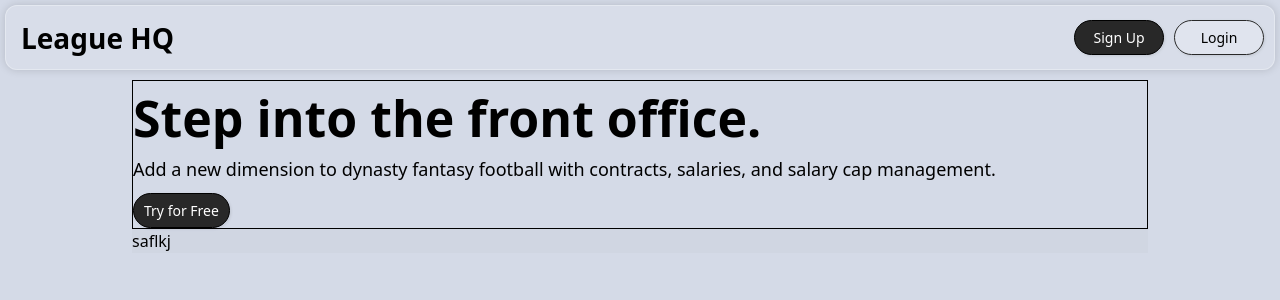
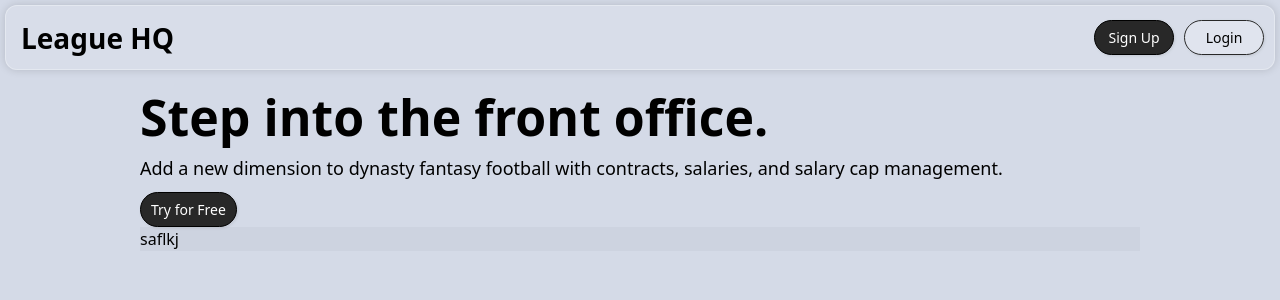
Before and after one commit to vinnymaisano/leaguehq, a React (Vite) app in the folder frontend/: page / in a window 1280 px wide. Shown: the top 300 px of the page. Built offline with nearby package versions, Linux system fonts and the light colour scheme; no server answers; a web font is replaced by a local one.

Commit message:
fix create contract

```diff
--- a/frontend/src/components/EditContractButton.jsx
+++ b/frontend/src/components/EditContractButton.jsx
@@ -27,7 +27,15 @@ export default function EditContractButton({contracts, name, player_id}) {
 
     async function create_contract(new_contract) {
         const timestamp = new Date()
+        console.log("create function")
         try {
+            console.log("body:", {
+                    new_contract,
+                    txn_time: timestamp,
+                    import_time: timestamp,
+                    createdAt: timestamp,
+                    updatedAt: timestamp
+                })
             const res = await axios.post(
                 "/api/contracts/create",
                 {
--- a/frontend/src/css/Card.css
+++ b/frontend/src/css/Card.css
@@ -26,7 +26,7 @@
   padding: 10px;
   color: rgb(60, 60, 60);
   animation: fade_in 0.15s ease-out forwards;
-  transition: background-color 0.2s linear;
+  transition: background-color 0.1s linear;
 }
 
 .card-content {
--- a/frontend/src/css/HeaderButton.css
+++ b/frontend/src/css/HeaderButton.css
@@ -28,7 +28,7 @@ span.header-button:hover {
     cursor: pointer;
     font-size: 14px;
     font-weight: 500;
-    min-width: 90px;
+    min-width: 80px;
     padding-left: 10px;
     padding-right: 10px;
     height: 35px;
@@ -56,5 +56,5 @@ span.header-button:hover {
 }
 
 .with-background:hover {
-    background-color: rgb(61, 61, 61);
+    background-color: rgb(50, 50, 50);
 }
--- a/frontend/src/css/LandingPage.css
+++ b/frontend/src/css/LandingPage.css
@@ -20,8 +20,8 @@ div.landing-section-light {
     display: flex;
     flex-direction: column;
     gap: 10px;
-    width: 80%;
-    border: 1px solid black;
+    width: 1000px;
+    /* border: 1px solid black; */
     /* background-color: rgba(0, 0, 0, 0.05); */
 }
 
@@ -29,8 +29,8 @@ div.landing-section-dark {
     display: flex;
     flex-direction: column;
     gap: 10px;
-    width: 80%;
-    background-color: rgba(0, 0, 0, 0.02);
+    width: 1000px;
+    background-color: rgba(0, 0, 0, 0.03);
 }
 
 div.landing-heading-container {
--- a/frontend/src/pages/ContractsPage.jsx
+++ b/frontend/src/pages/ContractsPage.jsx
@@ -186,6 +186,7 @@ export default function ContractsPage() {
                             return (
                                 <RosterSpot
                                     key={player._id}
+                                    player_id={player._id}
                                     position={player.position}
                                     team={player.team}
                                     name={player.full_name}
```
Also changed, not shown: 1 other file (tests, documents, lock files or other folders).
